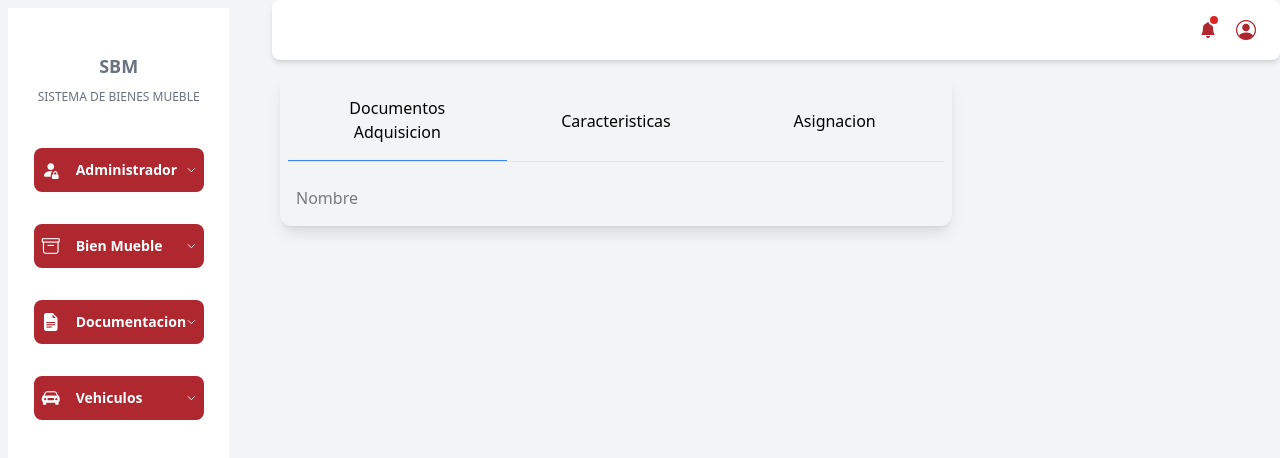
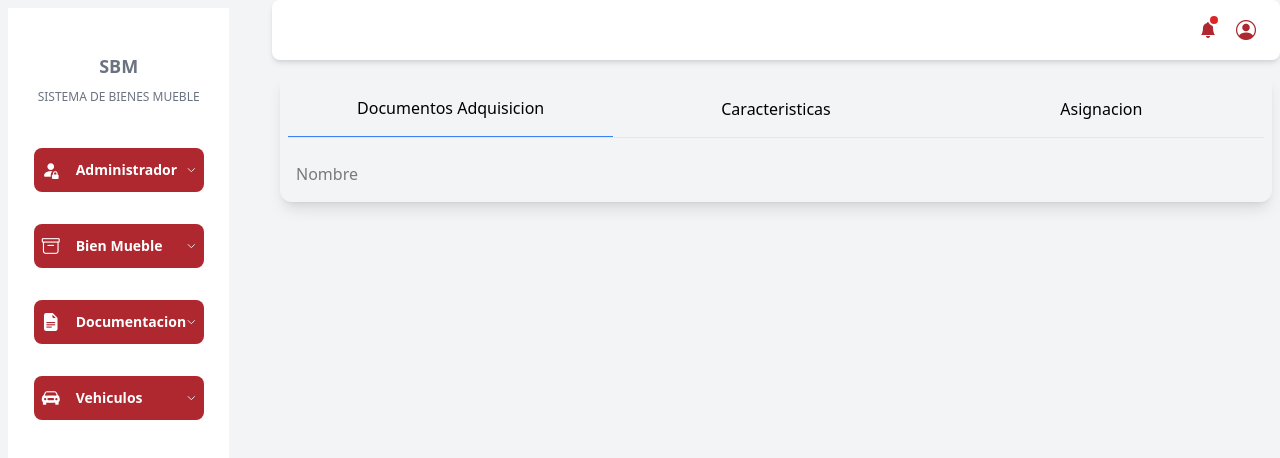
Before and after one commit to AvielAD/ui-components, a Next.js app: page /dashboard2 in a window 1280 px wide. Shown: the top 458 px of the page. Built offline with nearby package versions, Linux system fonts and the light colour scheme.

Commit message:
hotfix tam multitab

```diff
--- a/app/dashboard2/page.tsx
+++ b/app/dashboard2/page.tsx
@@ -3,7 +3,7 @@ import MultiTab from '@/components/multitab'
 
 const Page = () => {
 
-    return (<div className="max-w-2xl">
+    return (<div className="">
         <MultiTab names={["Documentos Adquisicion","Caracteristicas", "Asignacion"]}>
             <input className='p-2 rounded ring1 ring-danger-400 w-full' type="text" placeholder='Nombre' />
             <input className='p-2 rounded ring1 ring-danger-400' type="text" placeholder='Email' />
--- a/components/multitab/index.tsx
+++ b/components/multitab/index.tsx
@@ -5,6 +5,9 @@ const NoTabs = [
     "grid-cols-1 md:grid-cols-2",
     "grid-cols-1 md:grid-cols-3",
 ]
+const GenTabsStyled = (tam: number) =>{
+    return `grid-cols-1 md:grid-cols-${tam}`
+}
 
 const Index = (props: { children: React.ReactNode[], names: Array<string> }) => {
 
@@ -16,7 +19,7 @@ const Index = (props: { children: React.ReactNode[], names: Array<string> }) =>
     console.log(NoTabs[props.children.length-1])
     return (
         <div className="max-w-screen mx-auto shadow-lg rounded-xl p-2">
-            <div className={`grid ${NoTabs[props.children.length-1]} mb-4 border-b border-secondary-200 dark:border-gray-700`}>
+            <div className={`grid ${GenTabsStyled(props.children.length)} mb-4 border-b border-secondary-200 dark:border-gray-700`}>
                 {
                     props.names.map((item: string, index: number) => (
                         <button key={index}
```
